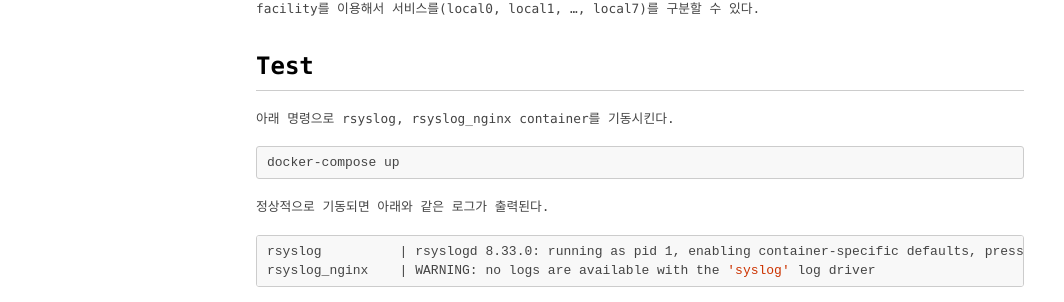
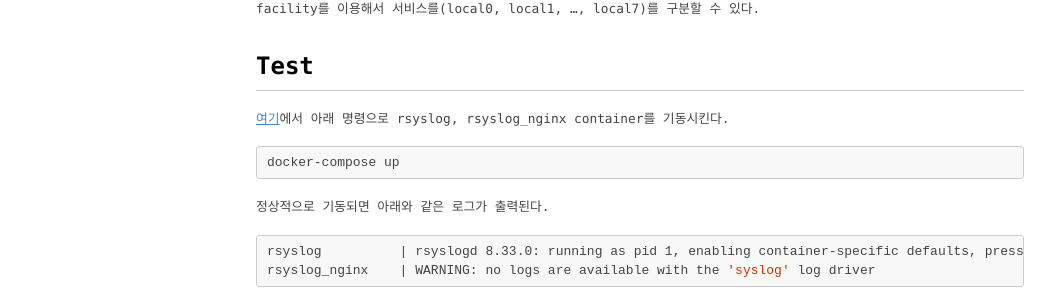
Before and after one commit to rtfmplz/rtfmplz.github.io, a Jekyll site: the page built from _posts/infra/2019-07-11-docker-logging-with-syslog.md, in a window 1280 px wide. Shown: the part 1799-2101 px from the top of the page, without its empty margins (0-1064 px from the left). Built offline with Jekyll 4.4.1, drawn with Linux system fonts in a browser that asks for light colours; nearby versions of some CDN libraries; comment, search, counter and statistics services are not loaded.

Commit message:
docker-compose up 명령을 실행 할 경로 추가

````diff
--- a/_posts/infra/2019-07-11-docker-logging-with-syslog.md
+++ b/_posts/infra/2019-07-11-docker-logging-with-syslog.md
@@ -90,7 +90,7 @@ facility를 이용해서 서비스를(local0, local1, ..., local7)를 구분할
 
 ## Test
 
-아래 명령으로 rsyslog, rsyslog_nginx container를 기동시킨다.
+[여기](https://github.com/rtfmplz/fabric-playground/tree/master/example-rsyslogd)에서 아래 명령으로 rsyslog, rsyslog_nginx container를 기동시킨다.
 
 ```bash
 docker-compose up
````
